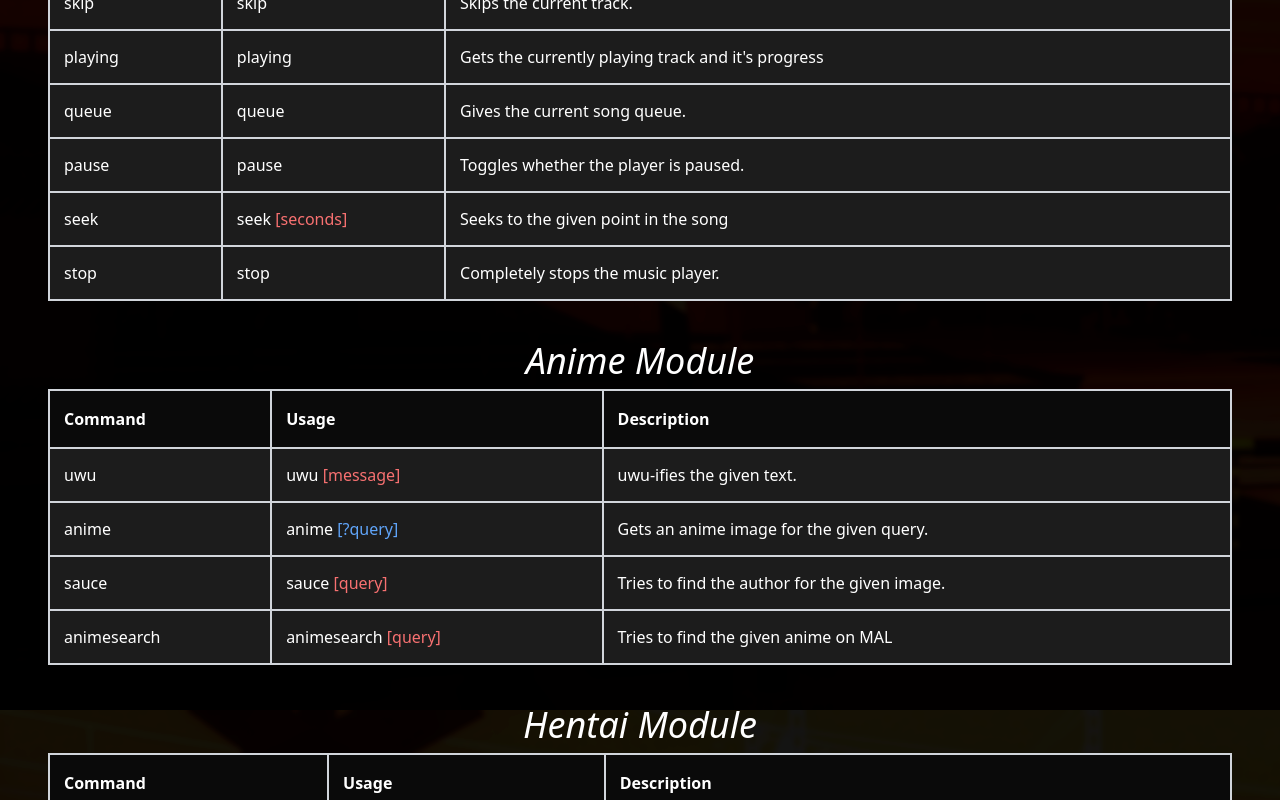
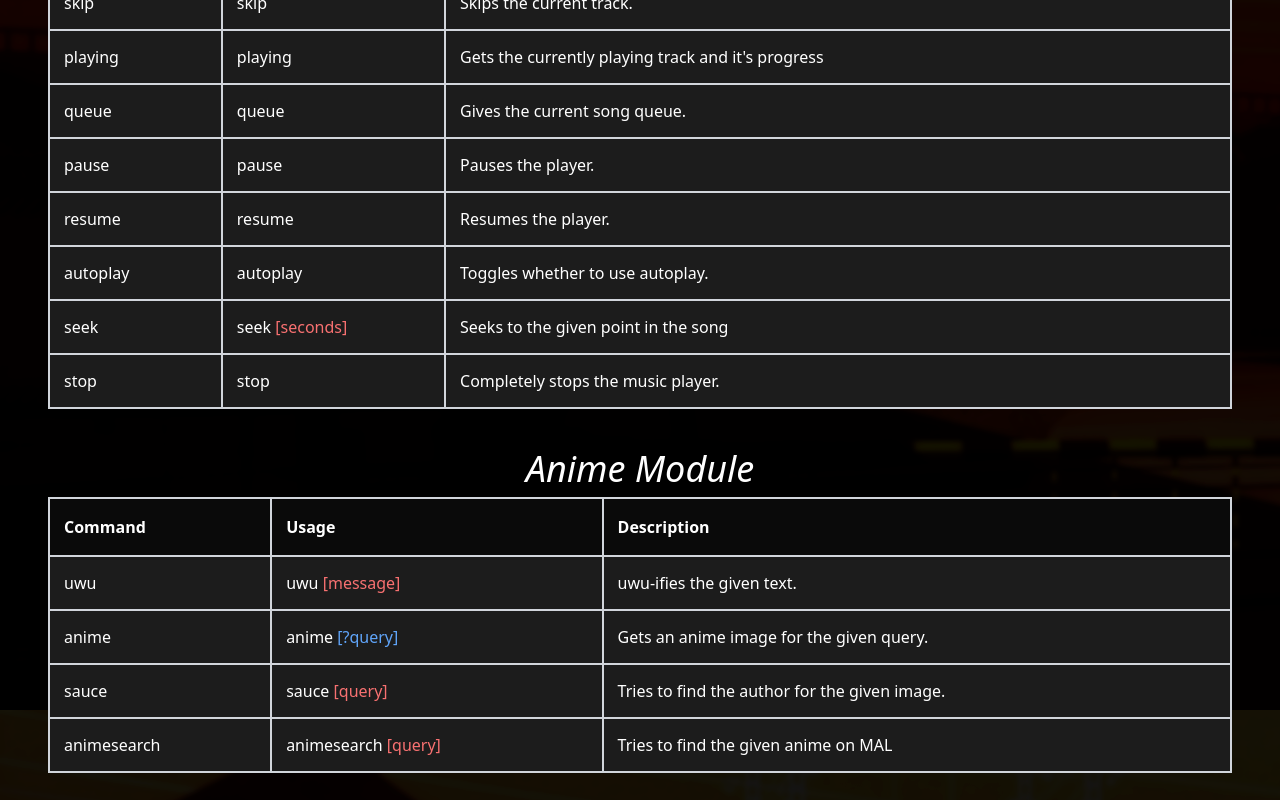
Before and after one commit to QuillDev/quill, a Next.js app: page /tsubasa in a window 1280 px wide. Shown: the part 1504-2304 px from the top of the page. Built offline with nearby package versions, Linux system fonts and the light colour scheme.

Commit message:
command changes for musica are now reflected

```diff
--- a/pages/tsubasa.tsx
+++ b/pages/tsubasa.tsx
@@ -126,9 +126,11 @@ const Tsubasa: React.FC<TsubasaProps> = ({}) => {
               name="queue"
               description="Gives the current song queue."
             />
+            <ModuleCommand name="pause" description="Pauses the player." />
+            <ModuleCommand name="resume" description="Resumes the player." />
             <ModuleCommand
-              name="pause"
-              description="Toggles whether the player is paused."
+              name="autoplay"
+              description="Toggles whether to use autoplay."
             />
             <ModuleCommand
               name="seek"
```
